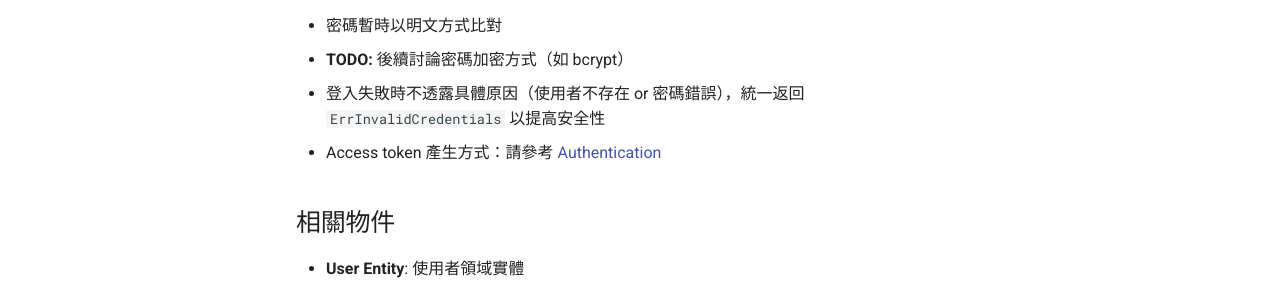
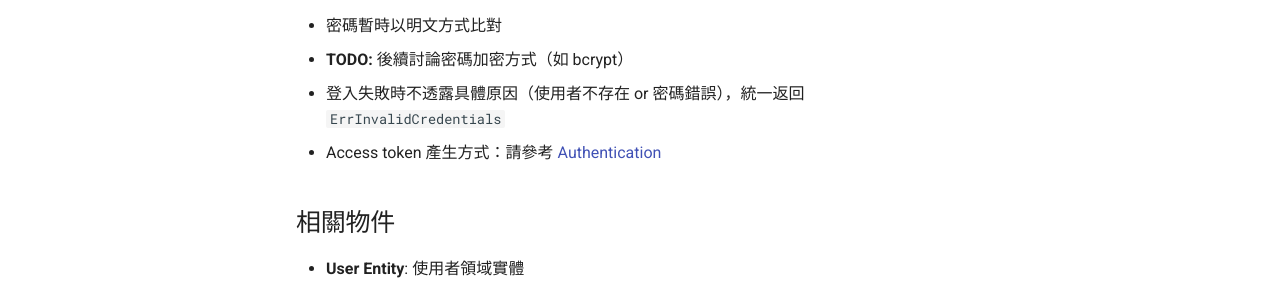
Before and after one commit to Lockingdong/portal_link, an MkDocs documentation site: the page built from docs/portal_link/docs/modules/user/usecase/sign_in_uc.md, in a window 1280 px wide and 900 px high, scrolled down 994 px. Shown: the part 516-808 px from the top of the window. Built offline with MkDocs 1.6.1 and Material for MkDocs 9.7.7, drawn with Linux system fonts in a browser that asks for light colours.

Commit message:
Fix/fix docs

```diff
--- a/docs/portal_link/docs/modules/user/usecase/sign_in_uc.md
+++ b/docs/portal_link/docs/modules/user/usecase/sign_in_uc.md
@@ -46,7 +46,7 @@
 
 - 密碼暫時以明文方式比對
   - **TODO:** 後續討論密碼加密方式（如 bcrypt）
-- 登入失敗時不透露具體原因（使用者不存在 or 密碼錯誤），統一返回 `ErrInvalidCredentials` 以提高安全性
+- 登入失敗時不透露具體原因（使用者不存在 or 密碼錯誤），統一返回 `ErrInvalidCredentials`
 - Access token 產生方式：請參考 [Authentication](../../../auth.md)
 
 ## 相關物件
```
